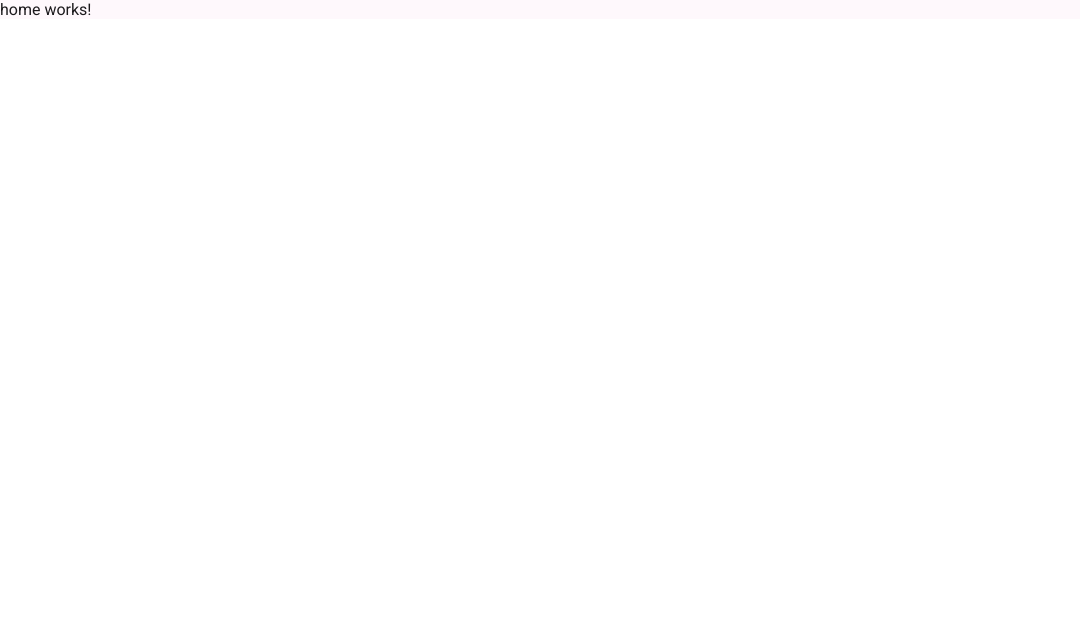
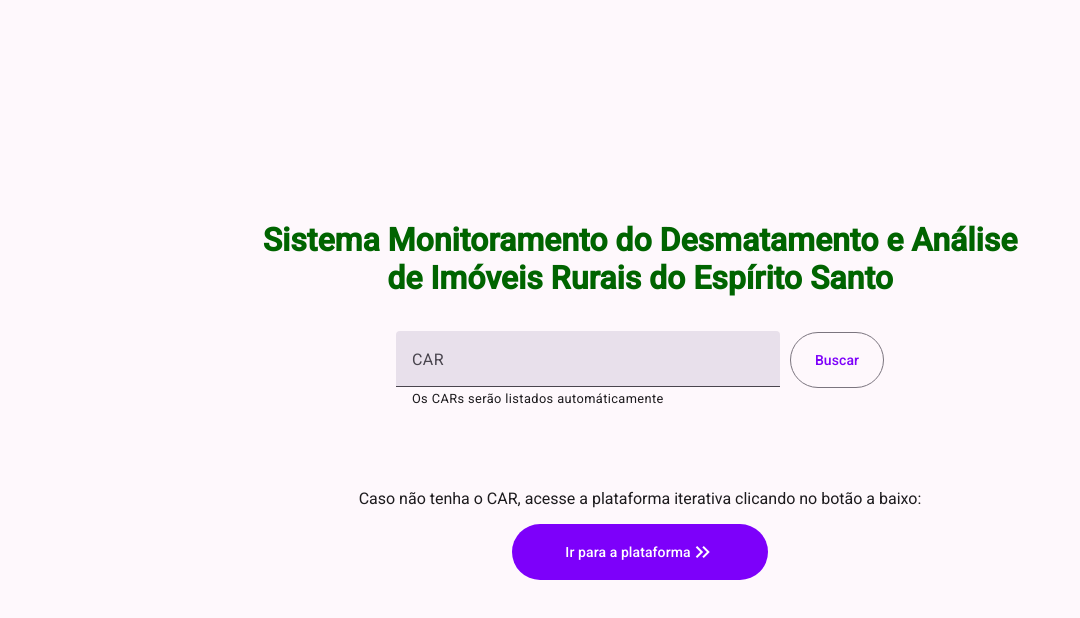
Before and after one commit to ruralgises/frontend-web, an Angular app: page / in a window 1280 px wide. Shown: the top 618 px of the page, without its empty margins (0-1080 px from the left). Built offline with nearby package versions, Linux system fonts and the light colour scheme.

Commit message:
feat: page home

```diff
--- a/src/app/pages/home/home.component.html
+++ b/src/app/pages/home/home.component.html
@@ -1 +1,36 @@
-<p>home works!</p>
+<h1 id="title">
+  Sistema Monitoramento do Desmatamento e Análise de Imóveis Rurais do Espírito
+  Santo
+</h1>
+
+<table>
+  <tr>
+    <td>
+      <form>
+        <mat-form-field class="fields-form">
+          <mat-label>CAR</mat-label>
+          <input id="input-car" type="text" matInput placeholder="Ex. DFBSDBTR98546DFVVA49AV" [matAutocomplete]="auto"/>
+          <mat-hint class="hint">Os CARs serão listados automáticamente</mat-hint>
+        </mat-form-field>
+        <mat-autocomplete #auto="matAutocomplete">
+          @for (option of filteredOptions; track option) {
+            <mat-option [value]="option">{{option}}</mat-option>
+          }
+        </mat-autocomplete>
+      </form>
+    </td>
+    <td>
+      <button id="button-download-car" mat-stroked-button>
+        Buscar
+      </button>
+    </td>
+  </tr>
+</table>
+
+<h4 id="option-plataform">
+  Caso não tenha o CAR, acesse a plataforma iterativa clicando no botão a baixo:
+</h4>
+
+<button mat-flat-button routerLink="/map" id="button-to-map">
+  <span>Ir para a plataforma <mat-icon>keyboard_double_arrow_right</mat-icon></span>
+</button>
--- a/src/app/pages/home/home.component.scss
+++ b/src/app/pages/home/home.component.scss
@@ -0,0 +1,50 @@
+:host {
+    display: flex;
+    flex-direction: column;
+    justify-content: center;
+    align-items: center;
+    text-align: center;
+    height: 100vh;
+}
+
+#title {
+    color: #228b22;
+    margin-bottom: 2rem;
+    width: 60vw;
+}
+
+@media (prefers-color-scheme: light){
+  #title{
+    color: #006400;
+  }
+}
+
+#button-download-car{
+    height: 56px;
+    margin-bottom: 1.1rem;
+    margin-left: 0.5rem;
+}
+
+.fields-form {
+    width: 30vw;
+}
+
+.hint{
+    font-size: 0.8rem;
+}
+
+#option-plataform{
+    margin-top: 5rem;
+    font-weight: 400;
+}
+
+#button-to-map{
+    margin-top: 1rem;
+    height: 56px;
+    width: 20vw;
+}
+
+#button-to-map span{
+    display: flex;
+    align-items: center;
+}
--- a/src/app/pages/home/home.component.ts
+++ b/src/app/pages/home/home.component.ts
@@ -1,12 +1,32 @@
+import { AsyncPipe } from '@angular/common';
 import { Component } from '@angular/core';
+import { FormsModule, ReactiveFormsModule } from '@angular/forms';
+import { MatAutocompleteModule } from '@angular/material/autocomplete';
+import { MatButtonModule } from '@angular/material/button';
+import { MatCardModule } from '@angular/material/card';
+import { MatFormFieldModule } from '@angular/material/form-field';
+import { MatIconModule } from '@angular/material/icon';
+import { MatInputModule } from '@angular/material/input';
+import { RouterLink } from '@angular/router';
 
 @Component({
   selector: 'app-home',
   standalone: true,
-  imports: [],
+  imports: [
+    MatButtonModule,
+    MatCardModule,
+    MatInputModule,
+    MatFormFieldModule,
+    FormsModule,
+    RouterLink,
+    MatIconModule,
+    MatAutocompleteModule,
+    AsyncPipe,
+    ReactiveFormsModule,
+  ],
   templateUrl: './home.component.html',
-  styleUrl: './home.component.scss'
+  styleUrl: './home.component.scss',
 })
 export class HomeComponent {
-
+  filteredOptions = ['Option 1', 'Option 2', 'Option 3'];
 }
```
Also changed, not shown: src/app/pages/home/home.facade.ts (added).
